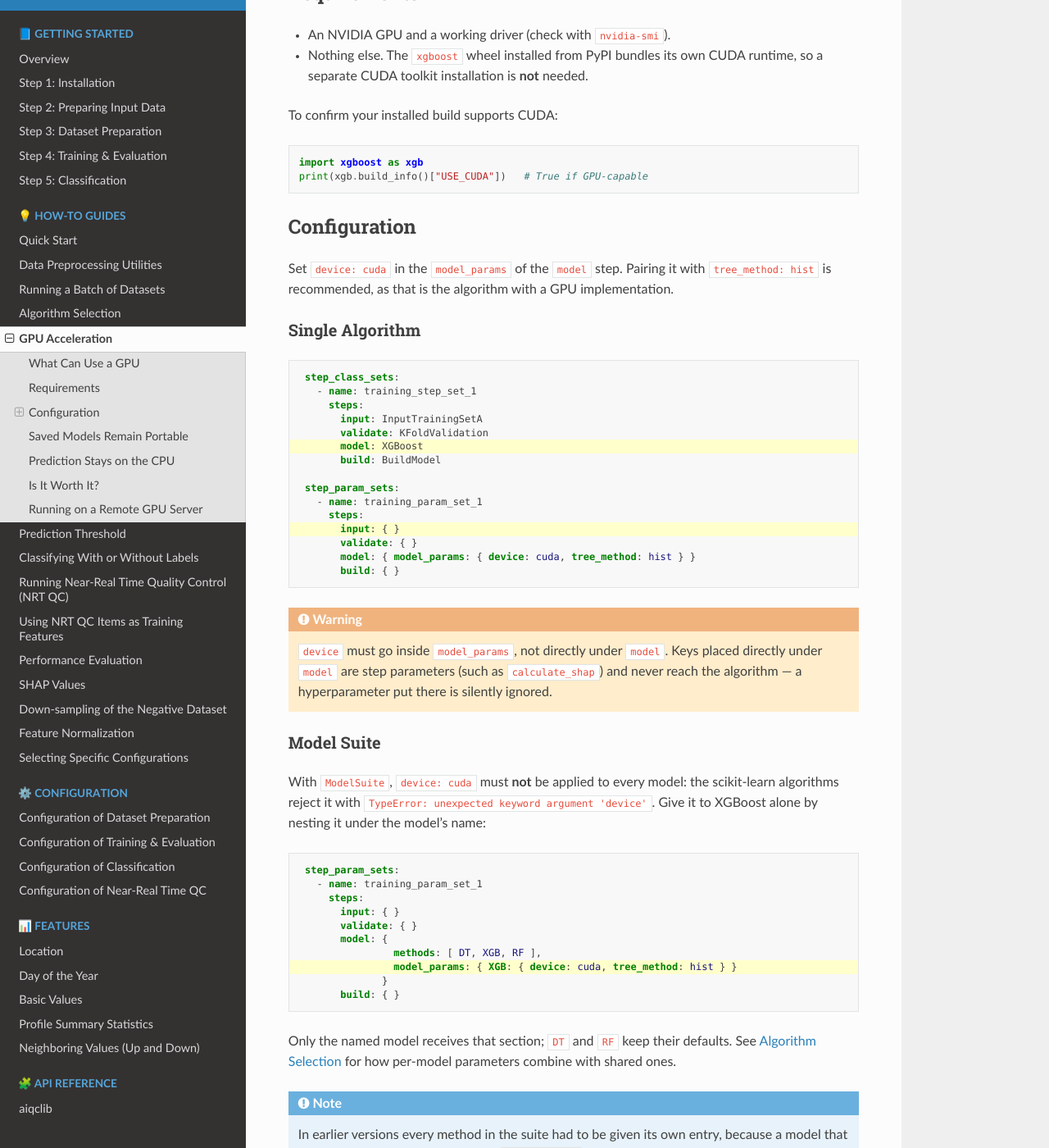
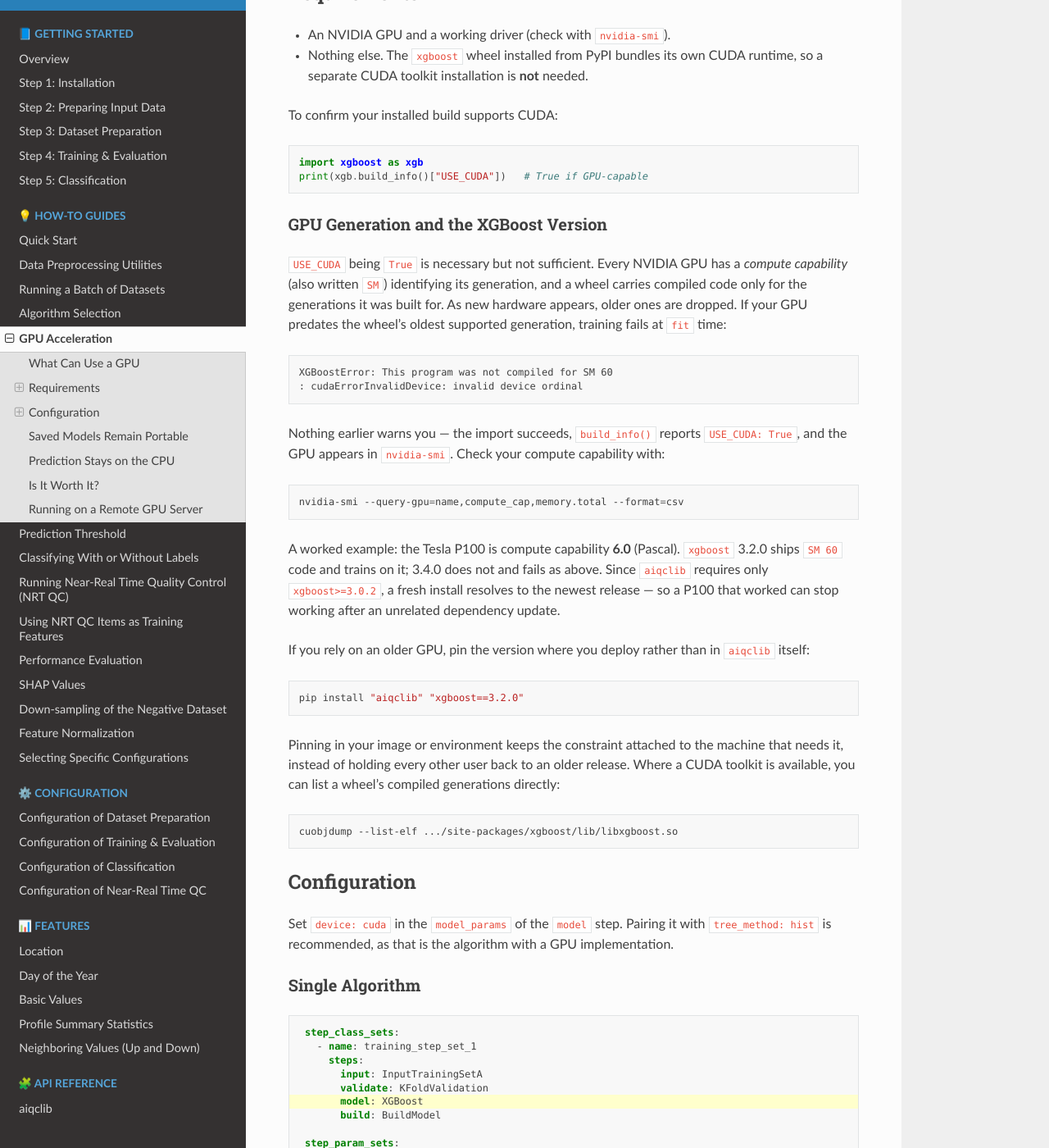
Before and after one commit to AIQC-Hub/aiqclib, a Sphinx documentation site: the page built from docs/source/how-to/gpu_acceleration.rst, in a window 1280 px wide and 1400 px high, scrolled down 683 px. Shown: the whole window at 82% size. Built offline with Sphinx 7.4.7 and the Read the Docs theme 3.1.0, drawn with Linux system fonts in a browser that asks for light colours; some of the changed text lies outside the part shown.

Commit message:
Document the GPU compute-capability ceiling in the GPU how-to
An xgboost wheel carries device code only for the GPU generations it was
built for, and older ones get dropped over time. A Tesla P100 (SM 60)
trains under xgboost 3.2.0 but fails under 3.4.0 with "This program was
not compiled for SM 60" — at fit time, after the import succeeds and
build_info() reports USE_CUDA: True.

Since aiqclib requires only xgboost>=3.0.2, a fresh install resolves to
the newest release, so a working GPU can stop working after an unrelated
dependency update. The page now explains how to read a compute capability,
and recommends pinning where you deploy rather than in the library, which
would hold back users on newer hardware.

The container verification snippet now fits a small model and prints the
resolved device: XGBoost falls back to CPU and completes normally when it
cannot reach a GPU, so a successful run alone proves nothing.

Co-Authored-By: Claude Opus 5 <noreply@anthropic.com>

```diff
--- a/docs/source/how-to/gpu_acceleration.rst
+++ b/docs/source/how-to/gpu_acceleration.rst
@@ -39,6 +39,52 @@ To confirm your installed build supports CUDA:
 
     import xgboost as xgb
     print(xgb.build_info()["USE_CUDA"])   # True if GPU-capable
+
+.. _gpu-compute-capability:
+
+GPU Generation and the XGBoost Version
+^^^^^^^^^^^^^^^^^^^^^^^^^^^^^^^^^^^^^^
+
+``USE_CUDA`` being ``True`` is necessary but not sufficient. Every NVIDIA GPU
+has a *compute capability* (also written ``SM``) identifying its generation,
+and a wheel carries compiled code only for the generations it was built for.
+As new hardware appears, older ones are dropped. If your GPU predates the
+wheel's oldest supported generation, training fails at ``fit`` time:
+
+.. code-block:: text
+
+    XGBoostError: This program was not compiled for SM 60
+    : cudaErrorInvalidDevice: invalid device ordinal
+
+Nothing earlier warns you — the import succeeds, ``build_info()`` reports
+``USE_CUDA: True``, and the GPU appears in ``nvidia-smi``. Check your compute
+capability with:
+
+.. code-block:: bash
+
+    nvidia-smi --query-gpu=name,compute_cap,memory.total --format=csv
+
+A worked example: the Tesla P100 is compute capability **6.0** (Pascal).
+``xgboost`` 3.2.0 ships ``SM 60`` code and trains on it; 3.4.0 does not and
+fails as above. Since ``aiqclib`` requires only ``xgboost>=3.0.2``, a fresh
+install resolves to the newest release — so a P100 that worked can stop
+working after an unrelated dependency update.
+
+If you rely on an older GPU, pin the version where you deploy rather than in
+``aiqclib`` itself:
+
+.. code-block:: bash
+
+    pip install "aiqclib" "xgboost==3.2.0"
+
+Pinning in your image or environment keeps the constraint attached to the
+machine that needs it, instead of holding every other user back to an older
+release. Where a CUDA toolkit is available, you can list a wheel's compiled
+generations directly:
+
+.. code-block:: bash
+
+    cuobjdump --list-elf .../site-packages/xgboost/lib/libxgboost.so
 
 Configuration
 -------------
@@ -182,9 +228,32 @@ The host driver still has to be present and recent enough for the CUDA version
 the wheel was built against, which ``xgboost.build_info()["CUDA_VERSION"]``
 reports.
 
-Verify inside the container before running a full workflow:
+Verify inside the container before running a full workflow. Fit a small model
+rather than only checking that the GPU is visible — a driver that is present
+and a build that reports ``USE_CUDA`` still leave
+:ref:`compute capability <gpu-compute-capability>` untested:
 
 .. code-block:: bash
 
-    nvidia-smi                                     # driver visible?
-    uv run python -c "import xgboost; print(xgboost.build_info()['USE_CUDA'])"
+    nvidia-smi        # driver visible? note the compute capability
+
+.. code-block:: python
+
+    import json
+    import numpy as np
+    import xgboost as xgb
+
+    X = np.random.rand(10_000, 20).astype(np.float32)
+    y = (X[:, 0] > 0.5).astype(int)
+
+    booster = xgb.train(
+        {"device": "cuda", "tree_method": "hist", "objective": "binary:logistic"},
+        xgb.DMatrix(X, label=y),
+        num_boost_round=10,
+    )
+    config = json.loads(booster.save_config())
+    print(config["learner"]["generic_param"]["device"])   # expect cuda:0
+
+Print the resolved device rather than trusting the run to have used the GPU:
+when XGBoost cannot reach one it falls back to the CPU and completes normally,
+so a successful fit alone proves nothing.
```
Also changed, not shown: CHANGELOG.md (+1 -1 lines).
